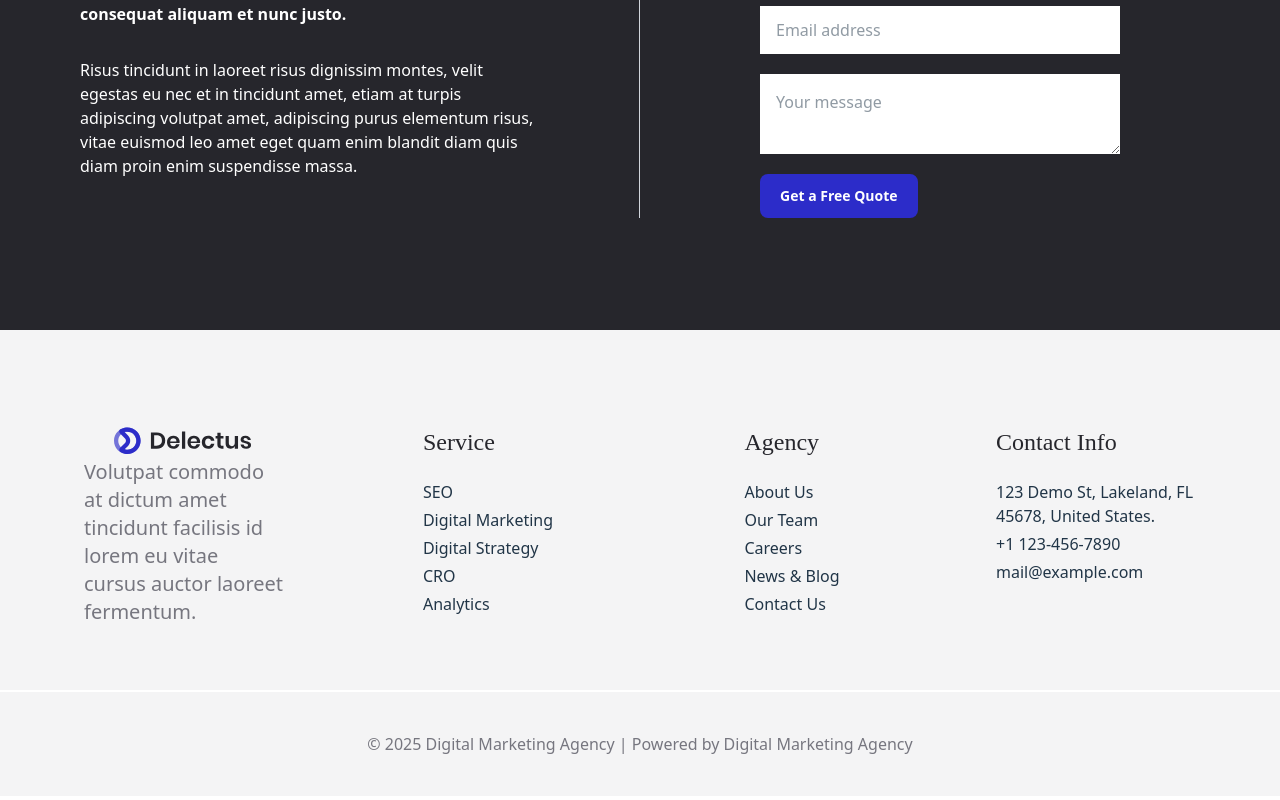
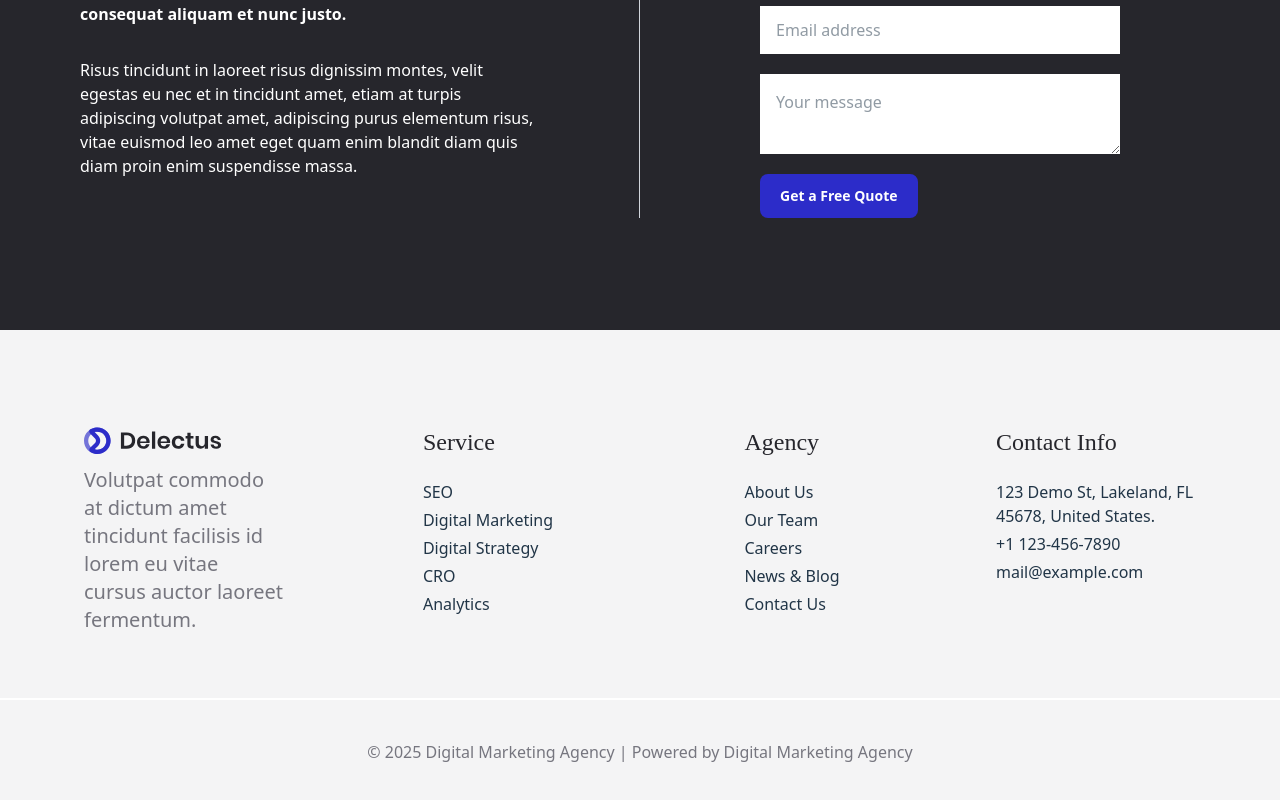
Before and after one commit to dennishaugen77/digital_marketing, a React (Vite) app: page /home in a window 1280 px wide. Shown: the part 4427-5227 px from the top of the page. Built offline with nearby package versions, Linux system fonts and the light colour scheme.

Commit message:
style: update footer for details

```diff
--- a/src/components/layout/fullLayout/footer/index.tsx
+++ b/src/components/layout/fullLayout/footer/index.tsx
@@ -48,13 +48,12 @@ export const Footer = () => {
       </div>
       <div className="bg-background flex">
         <div className="mx-auto flex w-full max-w-7xl flex-col divide-y-2 divide-white">
-          <div className="grid w-full grid-cols-1 gap-4 px-10 pt-24 pb-16 sm:grid-cols-2 md:grid-cols-4">
+          <div className="grid w-full grid-cols-1 gap-4 px-10 pt-24 pb-16 md:grid-cols-4">
             <div className="mx-auto max-w-300 md:max-w-50">
               <FooterLogo
                 style={{ color: "var(--color-primary)" }}
-                className="mx-auto"
               />
-              <p className="text-global-color2 font-secondary text-center text-xl sm:text-start">
+              <p className="text-global-color2 font-secondary text-center text-xl sm:text-start mt-2">
                 Volutpat commodo at dictum amet tincidunt facilisis id lorem eu
                 vitae cursus auctor laoreet fermentum.
               </p>
```
